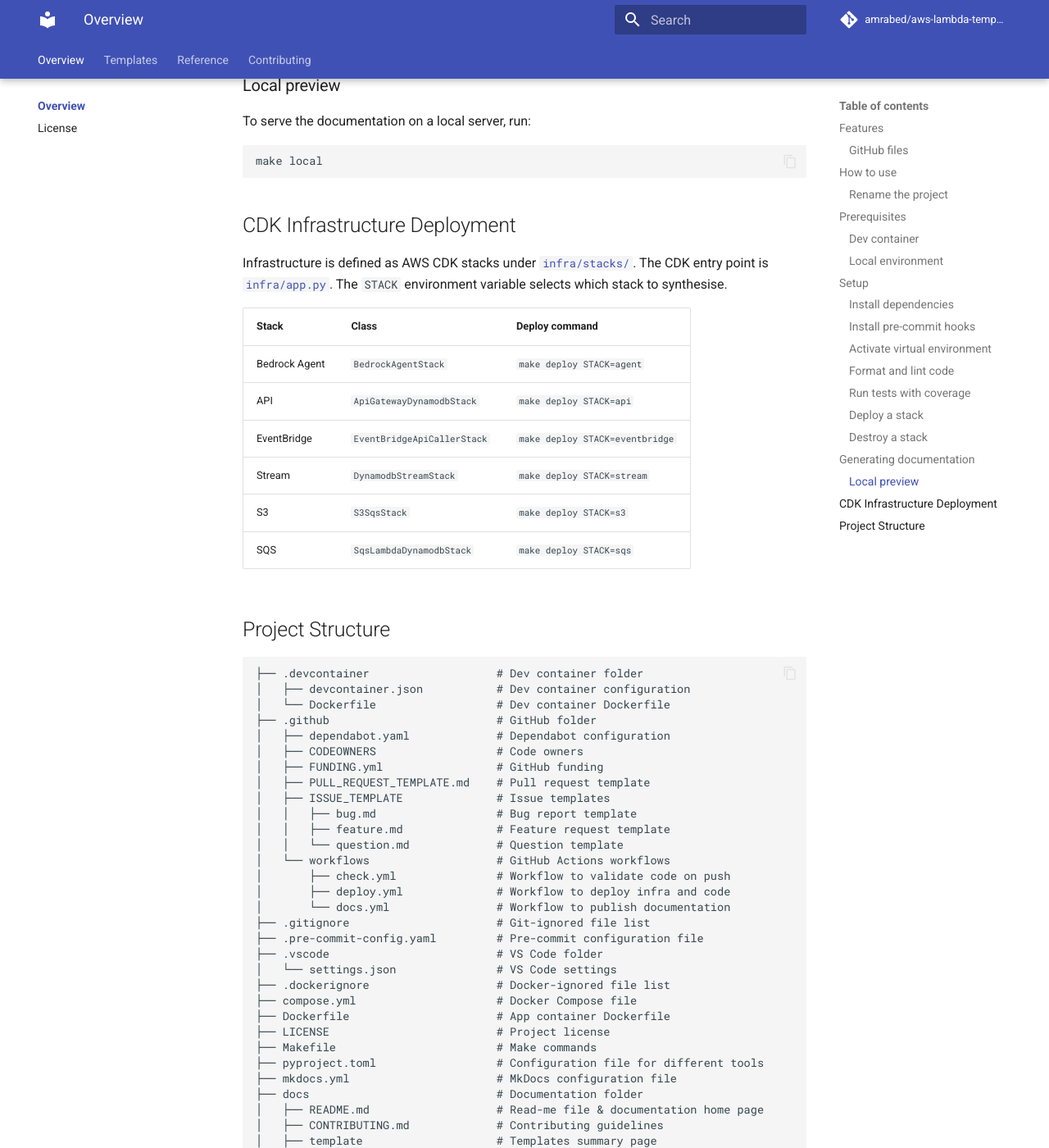
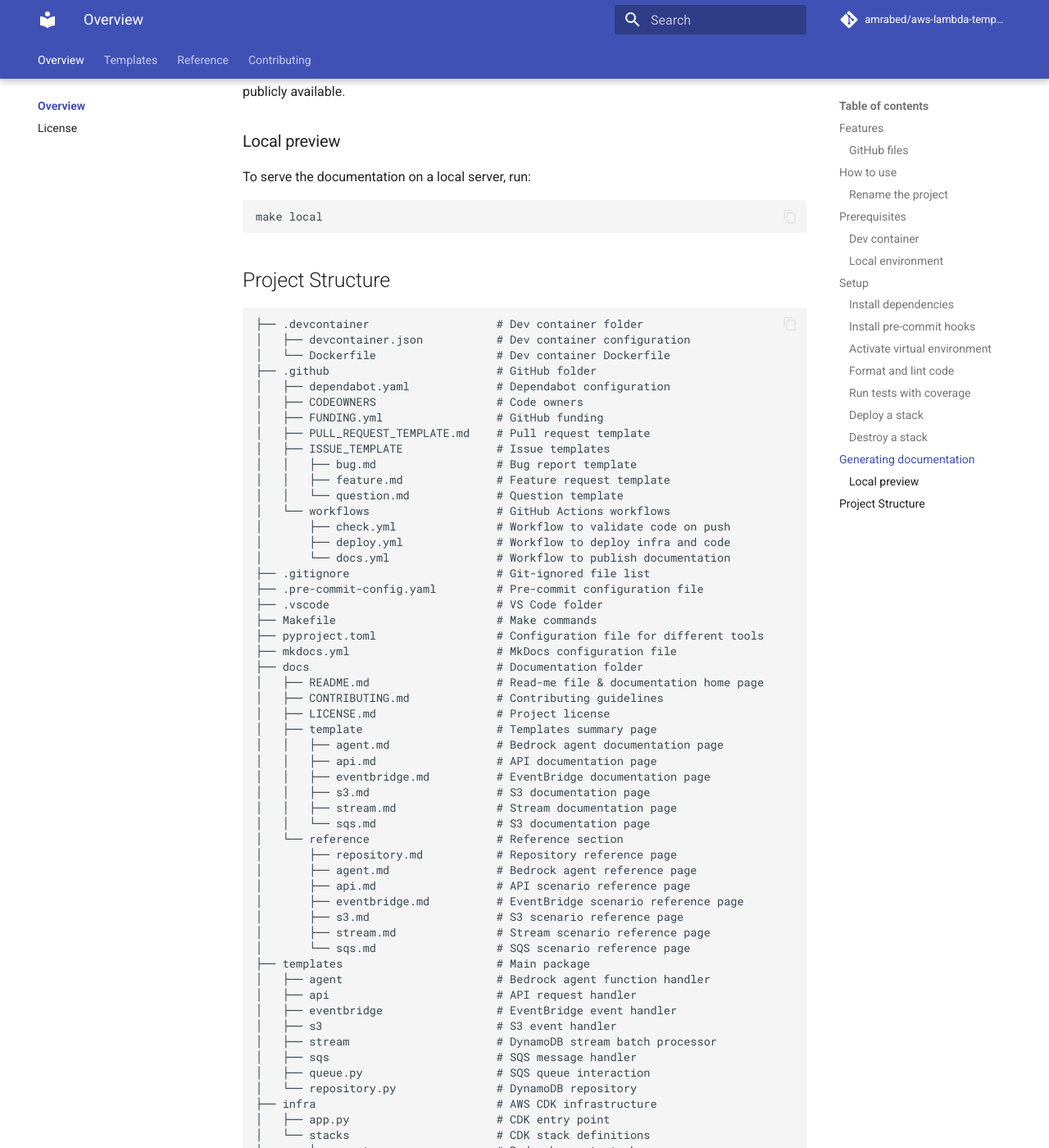
Before and after one commit to amrabed/aws-lambda-templates, an MkDocs documentation site: the page built from docs/README.md, in a window 1280 px wide and 1400 px high, scrolled down 4088 px. Shown: the whole window at 82% size. Built offline with MkDocs 1.6.1 and Material for MkDocs 9.7.7, drawn with Linux system fonts in a browser that asks for light colours; comment, search, counter and statistics services are not loaded; some of the changed text lies outside the part shown.

Commit message:
Update README.md

````diff
--- a/docs/README.md
+++ b/docs/README.md
@@ -110,6 +110,10 @@
 `make test` runs both standard pytest tests and Hypothesis property-based tests in a single command.
 
 ### Deploy a stack
+Infrastructure is defined as AWS CDK stacks under [`infra/stacks/`](/infra/stacks).
+The CDK entry point is [`infra/app.py`](/infra/app.py).
+The `STACK` environment variable selects which stack to synthesise.
+
 ```bash
 make deploy STACK=api
 # or
@@ -147,21 +151,6 @@
 make local
 ```
 
-## CDK Infrastructure Deployment
-
-Infrastructure is defined as AWS CDK stacks under [`infra/stacks/`](/infra/stacks).
-The CDK entry point is [`infra/app.py`](/infra/app.py).
-The `STACK` environment variable selects which stack to synthesise.
-
-Stack | Class | Deploy command
---- | --- | ---
-Bedrock Agent | `BedrockAgentStack` | `make deploy STACK=agent`
-API | `ApiGatewayDynamodbStack` | `make deploy STACK=api`
-EventBridge | `EventBridgeApiCallerStack` | `make deploy STACK=eventbridge`
-Stream | `DynamodbStreamStack` | `make deploy STACK=stream`
-S3 | `S3SqsStack` | `make deploy STACK=s3`
-SQS | `SqsLambdaDynamodbStack` | `make deploy STACK=sqs`
-
 ## Project Structure
 
 ```
@@ -184,18 +173,15 @@
 ├── .gitignore                      # Git-ignored file list
 ├── .pre-commit-config.yaml         # Pre-commit configuration file
 ├── .vscode                         # VS Code folder
-│   └── settings.json               # VS Code settings
-├── .dockerignore                   # Docker-ignored file list
-├── compose.yml                     # Docker Compose file
-├── Dockerfile                      # App container Dockerfile
-├── LICENSE                         # Project license
 ├── Makefile                        # Make commands
 ├── pyproject.toml                  # Configuration file for different tools
 ├── mkdocs.yml                      # MkDocs configuration file
 ├── docs                            # Documentation folder
 │   ├── README.md                   # Read-me file & documentation home page
 │   ├── CONTRIBUTING.md             # Contributing guidelines
+│   ├── LICENSE.md                  # Project license
 │   ├── template                    # Templates summary page
+│   │   ├── agent.md                # Bedrock agent documentation page
 │   │   ├── api.md                  # API documentation page
 │   │   ├── eventbridge.md          # EventBridge documentation page
 │   │   ├── s3.md                   # S3 documentation page
@@ -203,34 +189,35 @@
 │   │   └── sqs.md                  # S3 documentation page
 │   └── reference                   # Reference section
 │       ├── repository.md           # Repository reference page
+│       ├── agent.md                # Bedrock agent reference page
 │       ├── api.md                  # API scenario reference page
 │       ├── eventbridge.md          # EventBridge scenario reference page
 │       ├── s3.md                   # S3 scenario reference page
 │       ├── stream.md               # Stream scenario reference page
 │       └── sqs.md                  # SQS scenario reference page
 ├── templates                       # Main package
-│   ├── queue.py                    # SQS queue interaction
-│   ├── repository.py               # DynamoDB repository
+│   ├── agent                       # Bedrock agent function handler
 │   ├── api                         # API request handler
 │   ├── eventbridge                 # EventBridge event handler
-    ├── s3                          # S3 event handler
+│   ├── s3                          # S3 event handler
 │   ├── stream                      # DynamoDB stream batch processor
-    ├── bedrock_agent               # Bedrock agent function handler
-    └── sqs                         # SQS message handler
+│   ├── sqs                         # SQS message handler
+│   ├── queue.py                    # SQS queue interaction
+│   └── repository.py               # DynamoDB repository
 ├── infra                           # AWS CDK infrastructure
 │   ├── app.py                      # CDK entry point
 │   └── stacks                      # CDK stack definitions
+│       ├── agent.py                # Bedrock agent stack
 │       ├── api.py                  # ApiGateway stack
-│       ├── agent.py                # Bedrock agent stack
 │       ├── evetbridge.py           # EventBridge stack
-        ├── s3.py                   # S3 stack
+│       ├── s3.py                   # S3 stack
 │       ├── stream.py               # DynamoDB Stream stack
-        └── sqs.py                  # SQS stack
+│       └── sqs.py                  # SQS stack
 └── tests                           # Test folder
     ├── conftest.py                 # Pytest configuration, fixtures, and hooks
     ├── test_repository.py          # Repository tests
+    ├── agent                       # Bedrock agent scenario tests
     ├── api                         # API scenario tests
-    ├── bedrock_agent               # Bedrock agent scenario tests
     ├── eventbridge                 # EventBridge scenario tests
     ├── s3                          # S3 scenario tests
     ├── stream                      # DynamoDB Stream scenario tests
````
